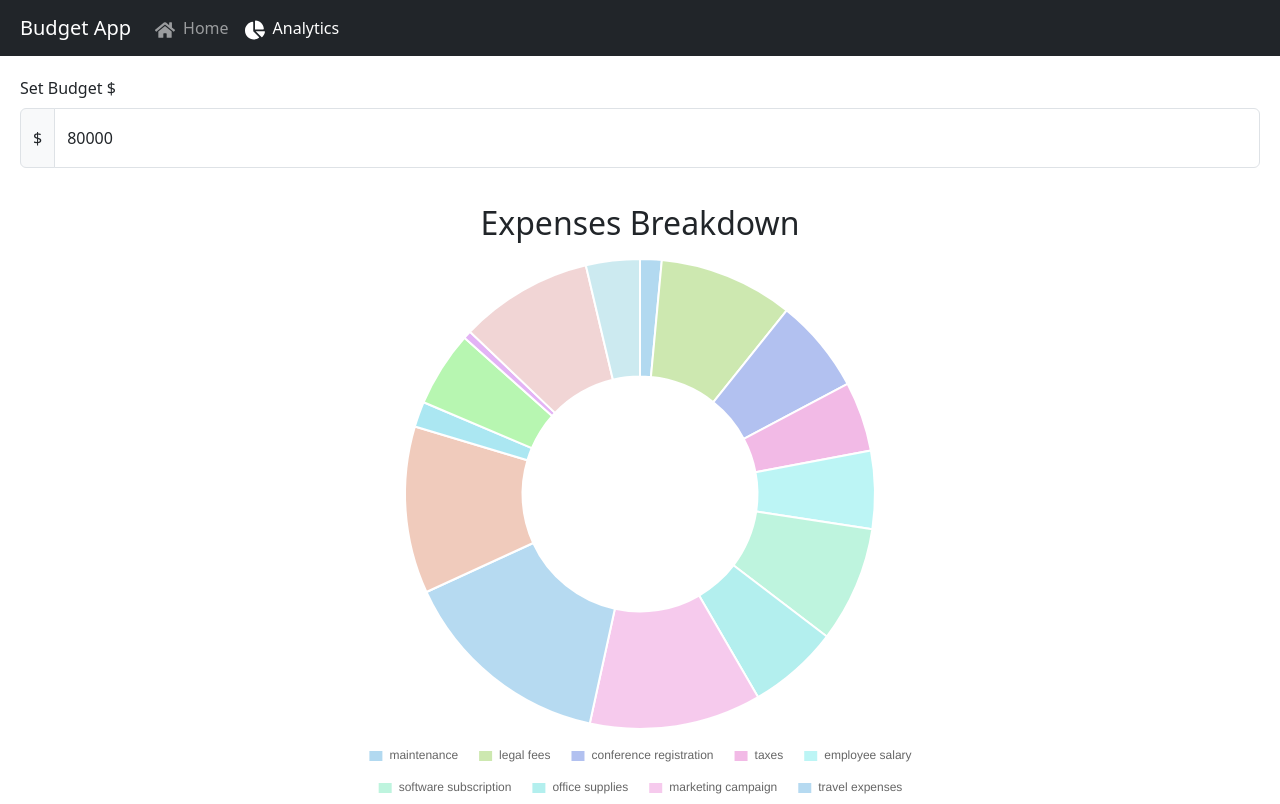
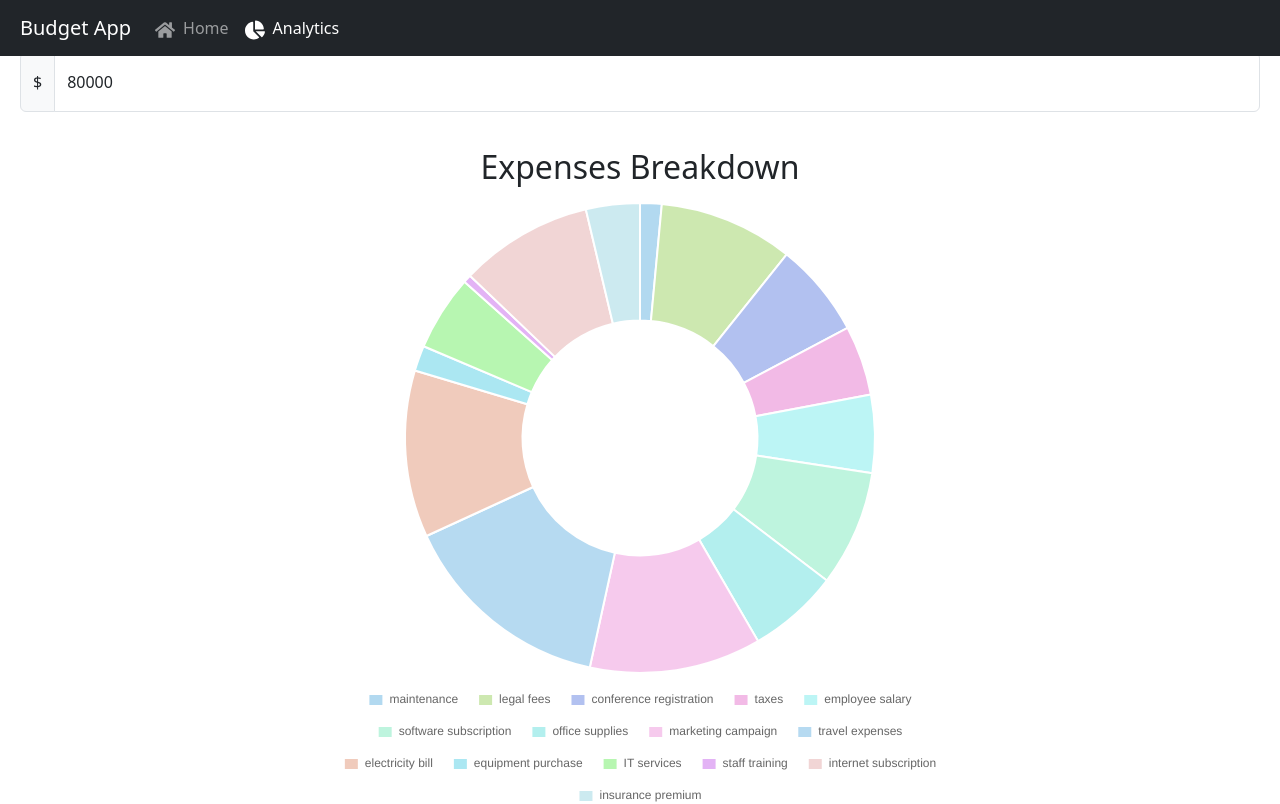
Before and after one commit to elenichas/expenses-app, a React (Vite) app: page /analytics in a window 1280 px wide. Shown: the top 804 px of the page. Built offline with nearby package versions, Linux system fonts and the light colour scheme; data requests are answered from the project's data file.

Commit message:
(fix): fix nav bar on scrolling

```diff
--- a/src/components/expense-search/SearchBar.css
+++ b/src/components/expense-search/SearchBar.css
@@ -1,8 +1,8 @@
 /* SearchBar.css */
 
 .search-bar-container {
-  margin-top: 20px;
-  width: 800px;
+  margin-top: 100px;
+  width: 80%;
 }
 
 .input-group {
--- a/src/components/navBar/NavBar.tsx
+++ b/src/components/navBar/NavBar.tsx
@@ -10,7 +10,14 @@ const NavBar = () => {
       bg="dark"
       variant="dark"
       expand="lg"
-      style={{ paddingLeft: "20px" }}
+      style={{
+        paddingLeft: "20px",
+        position: "fixed", // Fix the navbar at the top
+        top: 0,
+        left: 0,
+        right: 0,
+        zIndex: 1000, // Ensure the navbar stays on top of other content
+      }}
     >
       <Navbar.Brand href="/">Budget App</Navbar.Brand>
       <Navbar.Toggle aria-controls="basic-navbar-nav" />
```
